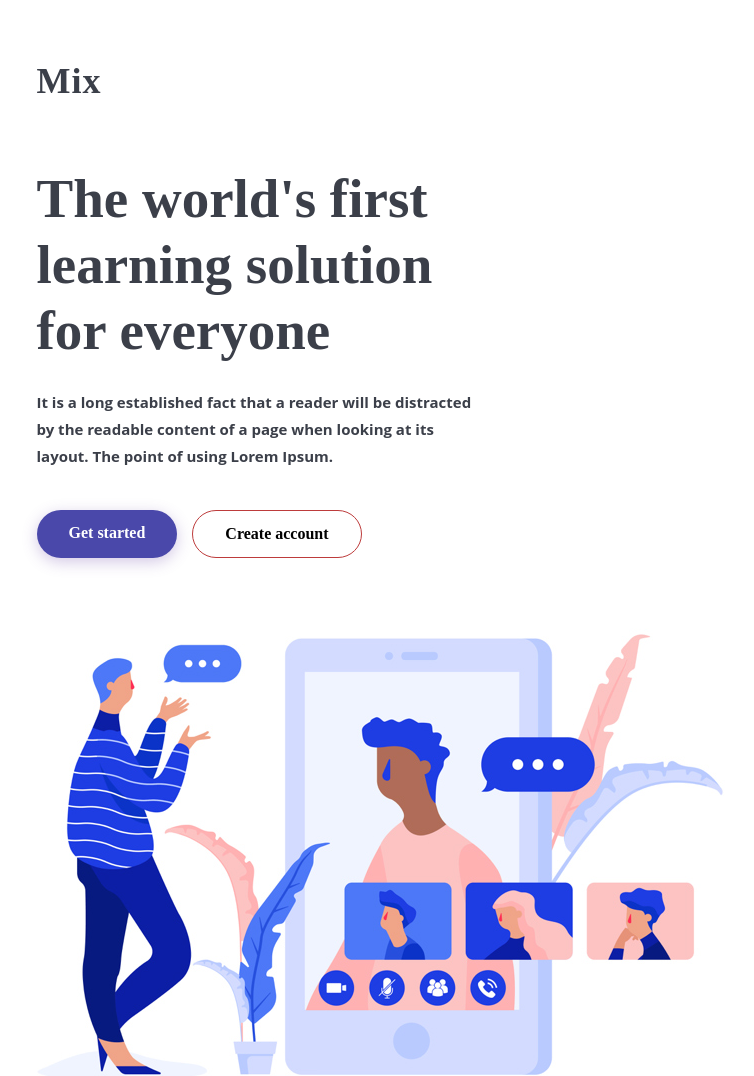
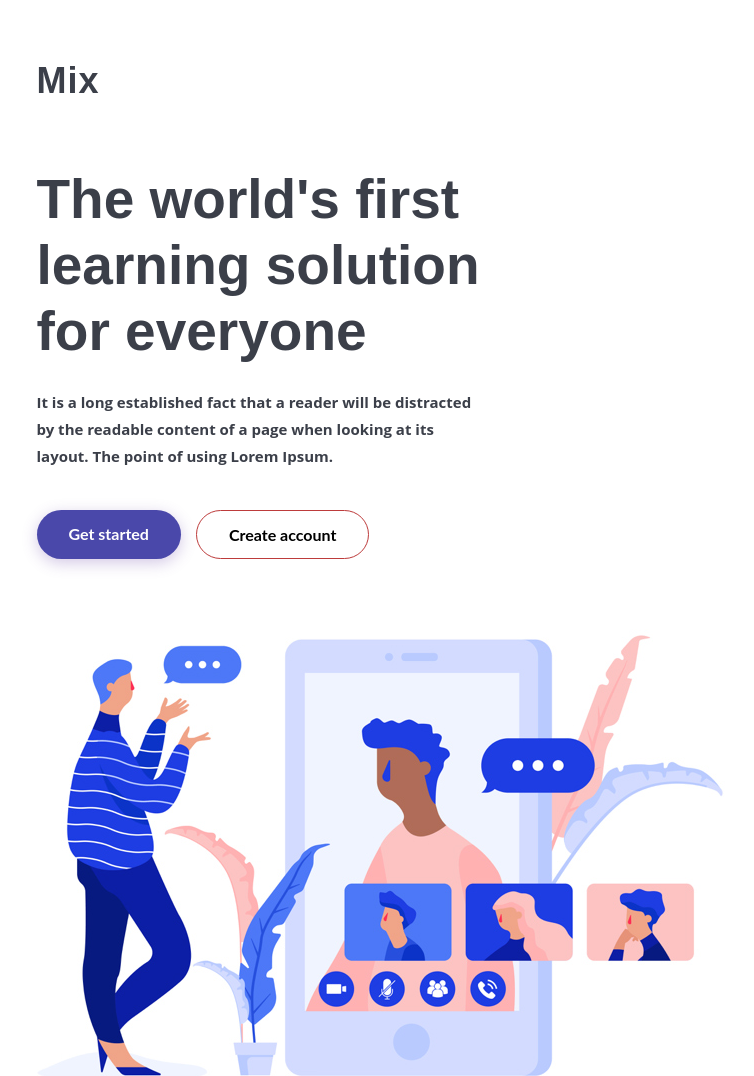
Before and after one commit to kr1ch13/Ip, a plain HTML site: page index.html in a window 1280 px wide. Shown: the top 1076 px of the page, without its empty margins (245-999 px from the left). Drawn offline with Linux system fonts and the light colour scheme.

Commit message:
style.css

```diff
--- a/css/style.css
+++ b/css/style.css
@@ -22,7 +22,7 @@
 
 
         .logo {
-            font-family: 'Times New Roman', sans-serif;
+            font-family: 'Crete Round', sans-serif;
             font-size: 36px;
             font-weight: 600;
             color: #3b3f49;
@@ -31,7 +31,7 @@
         }
 
         .title {
-            font-family: 'Times New Roman', sans-serif;
+            font-family: 'Crete Round - Regular', sans-serif;
             font-size: 55px;
             font-weight: 600;
             line-height: 1.2;
@@ -60,7 +60,7 @@
             text-decoration: none;
             font-weight: 700;
             transition: all 0.3s ease;
-            font-family: 'Times New Roman', sans-serif;
+            font-family: 'Lato', sans-serif;
             font-size: 16px;
             cursor: pointer;
         }
```
